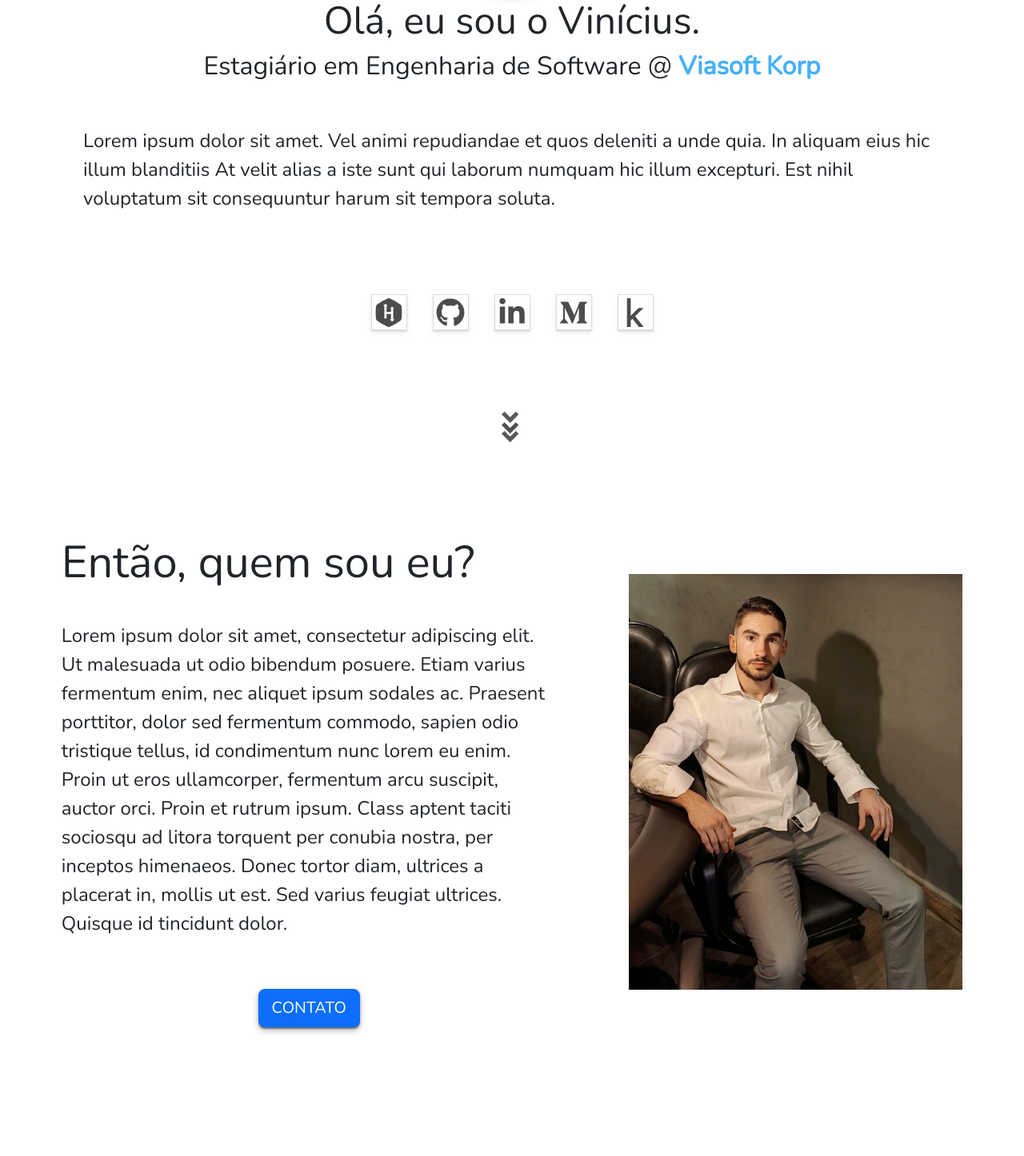
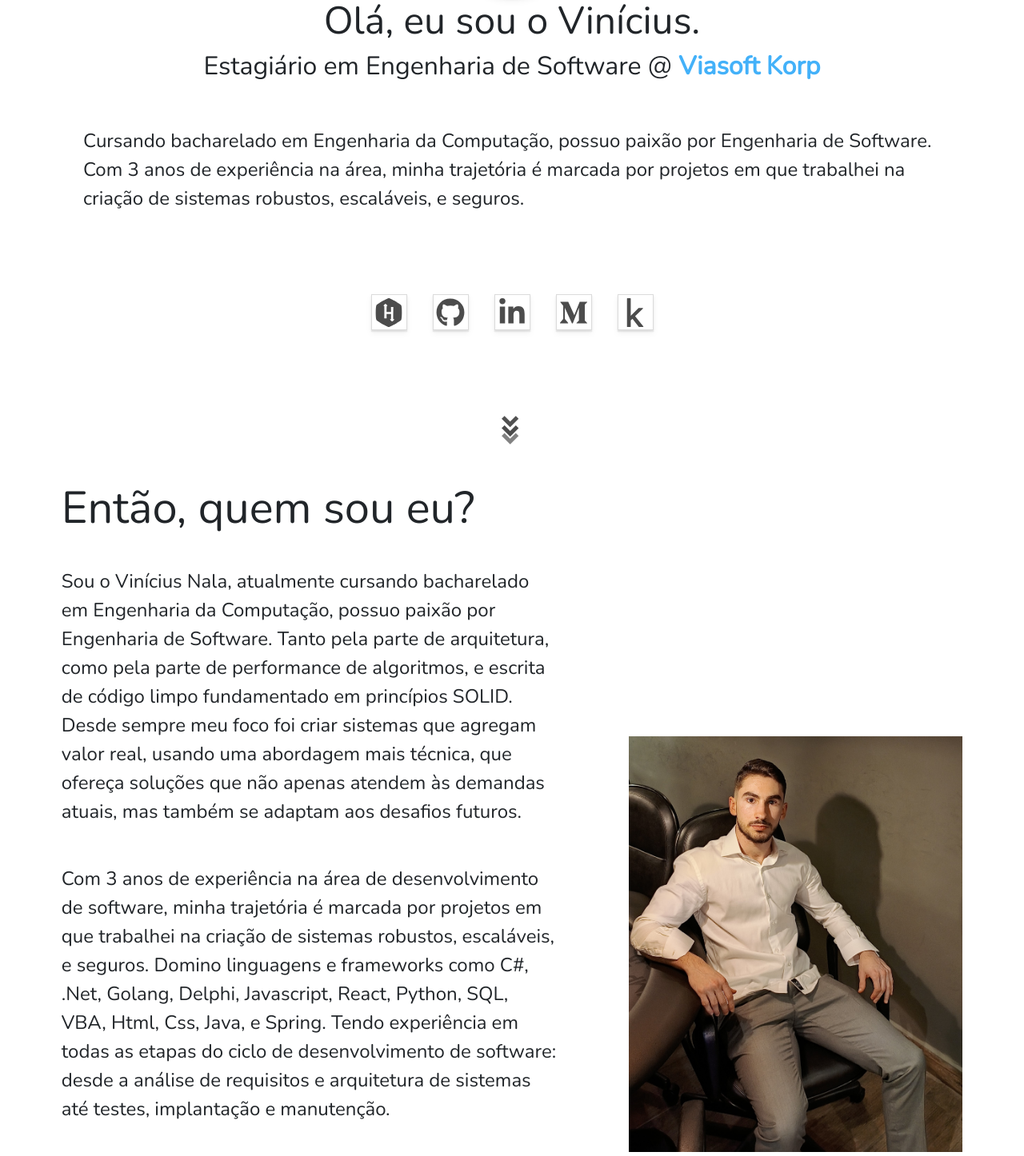
Before and after one commit to ViniciusNalaSantos/PersonalWebsite, a React (Create React App) app in the folder frontend/: page /home#/home in a window 1280 px wide. Shown: the part 264-1710 px from the top of the page at 80% size. Built offline with nearby package versions, Linux system fonts and the light colour scheme.

Commit message:
Changing the texts of the website.

```diff
--- /dev/null
+++ b/frontend/src/assets/json/texts.json
@@ -0,0 +1,5 @@
+{
+    "homeText": "Cursando bacharelado em Engenharia da Computação, possuo paixão por Engenharia de Software. Com 3 anos de experiência na área, minha trajetória é marcada por projetos em que trabalhei na criação de sistemas robustos, escaláveis, e seguros.",
+    "aboutText": "Sou o Vinícius Nala, atualmente cursando bacharelado em Engenharia da Computação, possuo paixão por Engenharia de Software. Tanto pela parte de arquitetura, como pela parte de performance de algoritmos, e escrita de código limpo fundamentado em princípios SOLID. Desde sempre meu foco foi criar sistemas que agregam valor real, usando uma abordagem mais técnica, que ofereça soluções que não apenas atendem às demandas atuais, mas também se adaptam aos desafios futuros. \n Com 3 anos de experiência na área de desenvolvimento de software, minha trajetória é marcada por projetos em que trabalhei na criação de sistemas robustos, escaláveis, e seguros. Domino linguagens e frameworks como C#, .Net, Golang, Delphi, Javascript, React, Python, SQL, VBA, Html, Css, Java, e Spring. Tendo experiência em todas as etapas do ciclo de desenvolvimento de software: desde a análise de requisitos e arquitetura de sistemas até testes, implantação e manutenção. \nO que me mantém motivado é o enfrentamento de desafios complexos, aliado a um aprendizado constante. Se você procura um desenvolvedor comprometido, que une expertise técnica a um olhar estratégico para inovação, estou a disposição para eventual contato.",
+    "footerText": "O que me mantém motivado é o enfrentamento de desafios complexos, aliado a um aprendizado constante."
+}
--- a/frontend/src/layout/Footer/index.js
+++ b/frontend/src/layout/Footer/index.js
@@ -1,15 +1,14 @@
 import './footer.css'
 import { FaHackerrank , FaGithub, FaLinkedinIn, FaMediumM, FaKaggle } from "react-icons/fa";
+import Text from '../../assets/json/texts.json';
 
 function Footer() {
-    const text = 'Lorem ipsum dolor sit amet. Vel animi repudiandae et quos deleniti a unde quia. In aliquam eius hic illum blanditiis.'
-
   return (
     <footer className='footer'>
         <div className='footer-main'>
           <div className='footer-main-primary'>
             <h2 className='footer-main-primary-title'><b>VINÍCIUS NALA</b></h2>
-            <section className='footer-main-primary-text'>{text}</section>
+            <section className='footer-main-primary-text'>{Text.footerText}</section>
           </div>
           <aside className='footer-main-aside'>
             <h2 className='footer-main-aside-title'>MÍDIAS</h2>
--- a/frontend/src/pages/About/about.css
+++ b/frontend/src/pages/About/about.css
@@ -20,6 +20,7 @@
     padding-top: 6vh;
     padding-left: 6vw;
     padding-right: 6vw;
+    padding-bottom: 3vw;
     justify-content: space-between;
     gap: 8%;
 }
--- a/frontend/src/pages/About/index.js
+++ b/frontend/src/pages/About/index.js
@@ -1,17 +1,19 @@
 import "./about.css";
 import StandardButton from "../../components/ui/StandardButton";
 import Image from 'react-bootstrap/Image';
+import Text from '../../assets/json/texts.json';
 
 function About() {
-    const text = "Lorem ipsum dolor sit amet, consectetur adipiscing elit. Ut malesuada ut odio bibendum posuere. Etiam varius fermentum enim, nec aliquet ipsum sodales ac. Praesent porttitor, dolor sed fermentum commodo, sapien odio tristique tellus, id condimentum nunc lorem eu enim. Proin ut eros ullamcorper, fermentum arcu suscipit, auctor orci. Proin et rutrum ipsum. Class aptent taciti sociosqu ad litora torquent per conubia nostra, per inceptos himenaeos. Donec tortor diam, ultrices a placerat in, mollis ut est. Sed varius feugiat ultrices. Quisque id tincidunt dolor."
-    const textContinuation = "Fusce sollicitudin tellus molestie enim gravida, at egestas dui ultrices. Nunc gravida tempus felis eget fermentum. Praesent scelerisque est sit amet fermentum ornare. Duis sollicitudin iaculis malesuada. Praesent lacus augue, laoreet vel suscipit et, dignissim non nulla. Nullam a velit nisl. Vestibulum non est condimentum purus semper fringilla ac sit amet dolor. Integer id elit urna. Nam quis rhoncus ipsum. Etiam auctor sapien mollis, porta magna a, tempus lectus. Sed nec ipsum lacinia, rhoncus mauris in, dapibus nisl. Nam quam ipsum, laoreet eu orci non, accumsan vehicula eros."
+    const paragraphs = Text.aboutText.split('\n');
 
   return (
     <>
     <div className="about">
         <div className="about-main">
           <h1 className="about-main-title" >Então, quem sou eu?</h1>
-          <section className="about-main-text">{text}</section>
+          {paragraphs.map( (paragraph) => (
+            <p className="about-main-text">{paragraph}</p>
+          ))}
           <div className="about-main-button">
             <StandardButton to='/#/contact' type='reset'>CONTATO</StandardButton>
           </div>
--- a/frontend/src/pages/Home/index.js
+++ b/frontend/src/pages/Home/index.js
@@ -2,16 +2,15 @@ import "./home.css";
 import { FaHackerrank , FaGithub, FaLinkedinIn, FaMediumM, FaKaggle } from "react-icons/fa";
 import Image from 'react-bootstrap/Image';
 import SquareIconLink from "../../components/ui/SquareIconLink";
+import Text from '../../assets/json/texts.json';
 
 function Home() {
-    const text = "Lorem ipsum dolor sit amet. Vel animi repudiandae et quos deleniti a unde quia. In aliquam eius hic illum blanditiis At velit alias a iste sunt qui laborum numquam hic illum excepturi. Est nihil voluptatum sit consequuntur harum sit tempora soluta."
-
     return (
         <div className="home">
             <Image src={"/images/jpg/linkedln_profile.jpg"} alt="Profile photo" className="home-image"/>
             <h1 className="home-title" >Olá, eu sou o Vinícius.</h1>
             <h2 className="home-subtitle" >Estagiário em Engenharia de Software @ <b className="home-subtitle-company">Viasoft Korp</b></h2>
-            <section className="home-text">{text}</section>
+            <section className="home-text">{Text.homeText}</section>
             <icon className="home-icons">
                 <SquareIconLink to='https://www.hackerrank.com/profile/vinicius_nala'><FaHackerrank /></SquareIconLink>
                 <SquareIconLink to='https://github.com/ViniciusNalaSantos'><FaGithub /></SquareIconLink>
```
